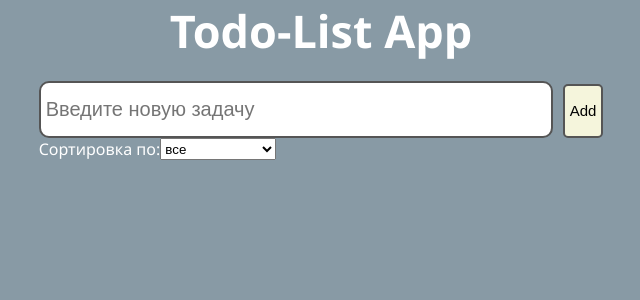
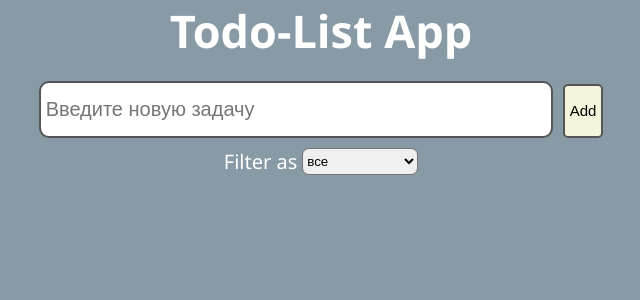
Before and after one commit to AndrewShyravin/Todo-list, a React (Create React App) app: page / in a window 1280 px wide. Shown: the top 300 px of the page, without its empty margins (319-959 px from the left). Built offline with nearby package versions, Linux system fonts and the light colour scheme.

Commit message:
Добавил стили для компонента Filter

```diff
--- a/src/components/Filter.css
+++ b/src/components/Filter.css
@@ -1,3 +1,15 @@
 .select__menu {
   display: flex;
+  margin: 10px 0;
+  justify-content: center;
 }
+
+.select__menu label {
+  font-size: 20px;
+  margin-right: 5px;
+}
+
+.select__menu select {
+  outline: none;
+  border-radius: 7px;
+}
--- a/src/components/Filter.jsx
+++ b/src/components/Filter.jsx
@@ -3,7 +3,7 @@ import './Filter.css';
 const Filter = ({ selectFilter, setSelectFilter }) => {
   return (
     <div className="select__menu">
-      <label>Сортировка по:</label>
+      <label>Filter as</label>
       <select
         onChange={(event) => setSelectFilter(event.target.value)}
         value={selectFilter}
```
